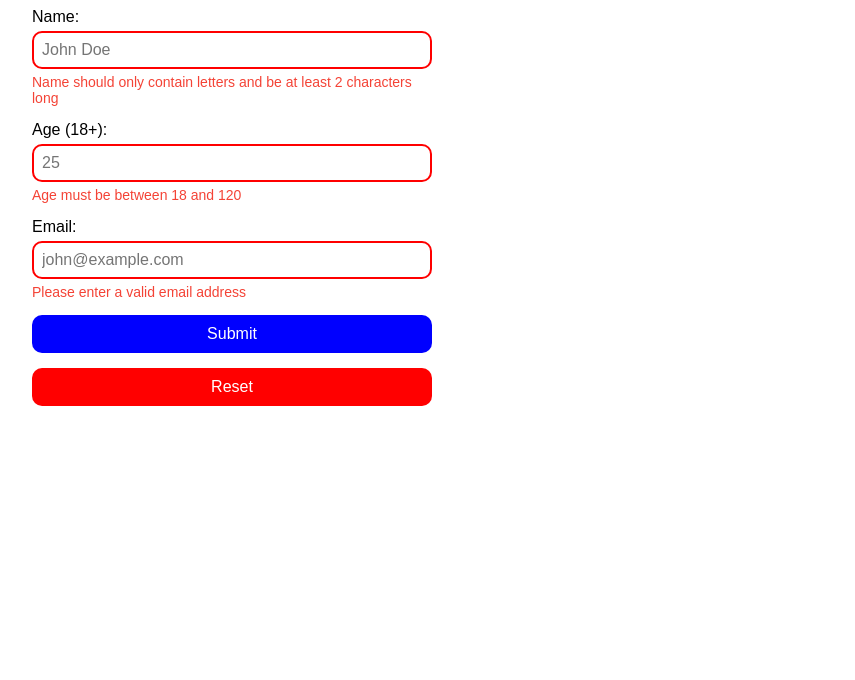
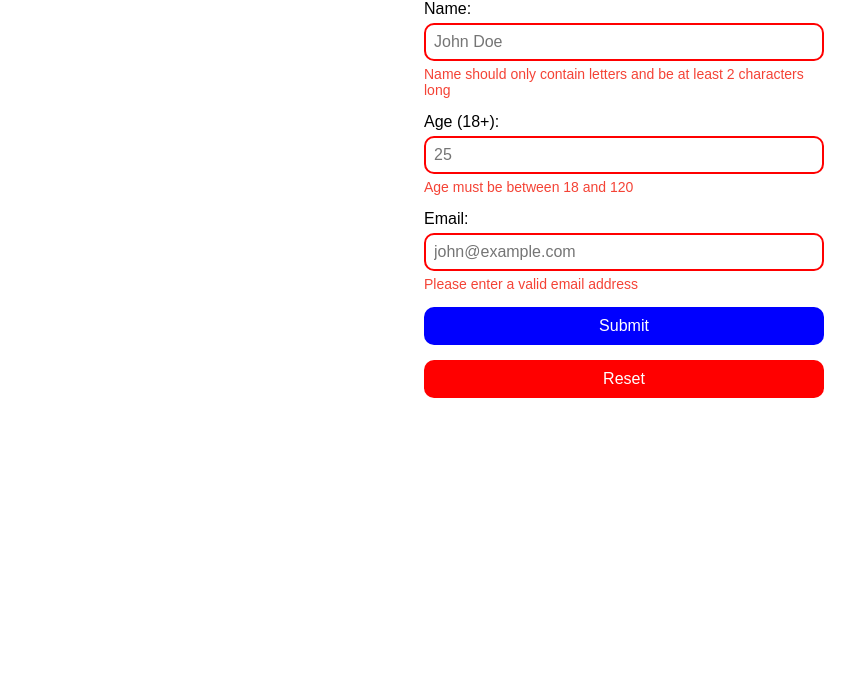
Before and after one commit to cu-fs1/1a, a plain HTML site: page index.html in a window 1280 px wide. Shown: the part 120-800 px from the top of the page, without its empty margins (16-871 px from the left). Drawn offline with Linux system fonts and the light colour scheme.

Commit message:
Refactor form structure in index.html and improve styles in styles.css

```diff
--- a/index.html
+++ b/index.html
@@ -7,6 +7,7 @@
     <link rel="stylesheet" href="styles.css" />
   </head>
   <body>
+    <main>
       <h1>User Registration</h1>
 
       <form action="#">
@@ -62,5 +63,6 @@
         <button type="submit" class="btn">Submit</button>
         <button type="reset" class="btn">Reset</button>
       </form>
+    </main>
   </body>
 </html>
--- a/styles.css
+++ b/styles.css
@@ -7,6 +7,7 @@ body {
   font-family: sans-serif;
   padding: 40px;
   max-width: 400px;
+  margin: auto;
 }
 
 form {
@@ -67,7 +68,8 @@ button[type="submit"] {
 
 /* Reset/Cancel button usually has a distinct style (e.g., Red or Gray) */
 button[type="reset"] {
-  background-color: red; /* Red */
+  background-color: red;
+  /* Red */
 }
 
 .btn:hover {
```
Lines whose indentation alone changed are shown as unchanged.
